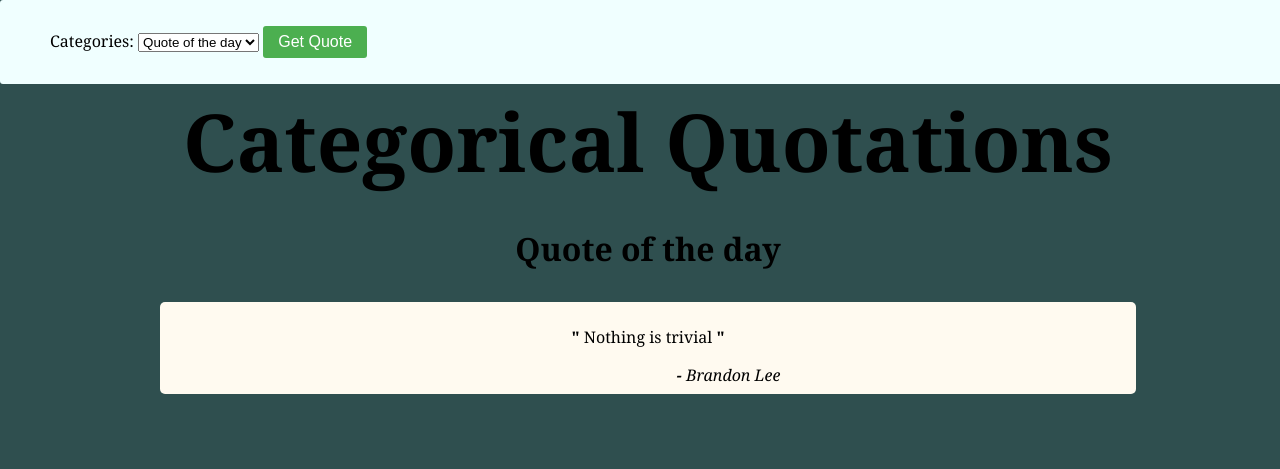
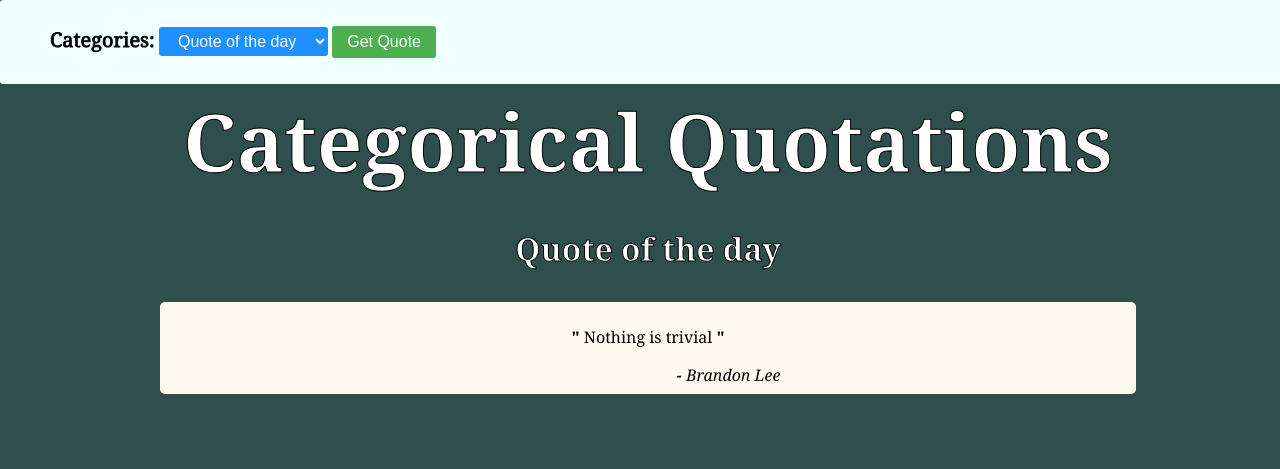
Before and after one commit to DruSerkes/categorical-quotations, a Flask app: page / in a window 1280 px wide. Shown: the top 469 px of the page. Run offline with Flask 2, Linux system fonts and the light colour scheme; parts of the project's set-up code (start-up, migrations or seed data) failed here and were passed over.

Commit message:
style navbar

```diff
--- a/static/styles.css
+++ b/static/styles.css
@@ -27,6 +27,17 @@ body {
 }
 
 label {
+	font-size: 20px;
+	-webkit-text-stroke: 0.8px black;
+	-webkit-text-fill-color: black;
+}
+
+select {
+	background-color: dodgerblue;
+	border: none;
+	border-radius: 3px;
+	color: white;
+	padding: 5px 15px;
 	font-size: 16px;
 }
 
@@ -45,17 +56,22 @@ main {
 	height: 100%;
 	left: 0;
 	top: 2rem;
+	/* color: white; */
 }
 
 h1 {
 	font-size: 5rem;
 	text-align: center;
 	margin-bottom: 1rem;
+	-webkit-text-stroke: 1px black;
+	-webkit-text-fill-color: white;
 }
 
 h3 {
 	font-size: 2rem;
 	text-align: center;
+	-webkit-text-stroke: 1px black;
+	-webkit-text-fill-color: white;
 }
 
 .content {
@@ -65,6 +81,7 @@ h3 {
 	height: auto;
 	background-color: floralwhite;
 	border-radius: 5px;
+	color: black;
 }
 
 blockquote {
```
